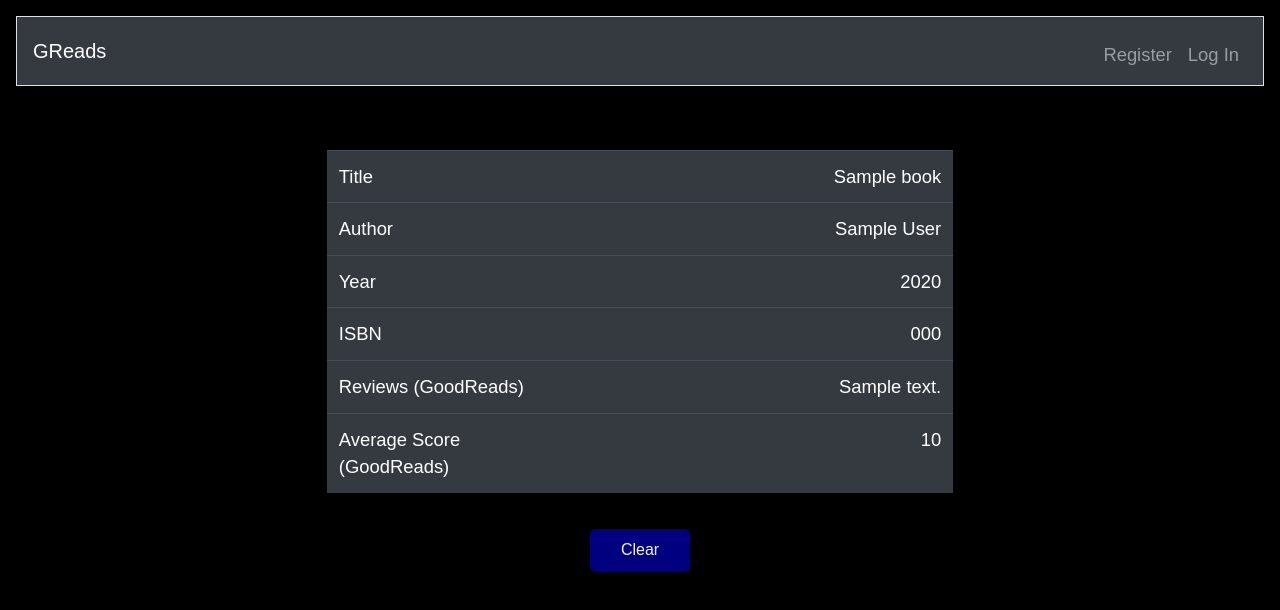
After one commit to alfiomartini/book-reviews, a Flask app: template templates/book_info.html in a window 1280 px wide. The commit adds this page. Shown: the top 610 px of the page. Run offline with Flask 2, Linux system fonts and the light colour scheme; the template is opened without the code that fills it: most values are stand-ins (such as "Sample title", 1, 10 or a date in 2020); some libraries are stand-ins or nearby versions.

Commit message:
Added first version of book info page

```diff
--- a/application.py
+++ b/application.py
@@ -1,5 +1,5 @@
 import os
-from helpers import apology, login_required, shorten_title
+from helpers import apology, login_required, shorten_title, api_book
 from flask import Flask, session, url_for, redirect, flash
 from flask import render_template, request, jsonify
 from flask_session import Session
@@ -143,6 +143,11 @@ def logout():
 def new():
     return "New Review: TODO"
 
+@app.route("/add")
+@login_required
+def new():
+    return "Add Book: TODO"
+
 @app.route("/edit")
 @login_required
 def edit():
@@ -161,7 +166,14 @@ def password():
 @app.route('/books/<string:isbn>', methods=["GET"])
 @login_required
 def books(isbn):
-    return f'Book {isbn} Info: TODO';
+    # query database to get book data
+    book = db.execute('select * from books where isbn = :isbn', {"isbn":isbn}).fetchone()
+    #print(book['isbn'], book['title'], book['author'], book['year'])
+    # query goodreads api for average rating and number of ratings
+    book_data = api_book(book, isbn)
+    print(book_data)
+    return render_template('book_info.html', book=book_data)
+    # display info ('book_info.html')
 
 
 # Utility Routes
@@ -176,9 +188,9 @@ def check():
         avail = True
     else:
         avail = False
-        print('register row', row['id'], row['name'])
+        #print('register row', row['id'], row['name'])
     isAvail =  jsonify(avail)
-    print('Available', avail)
+    #print('Available', avail)
     return isAvail
 
 @app.route('/search/<string:term>', methods=['GET'])
@@ -226,7 +238,7 @@ def search(term):
         return html
     else:
         message ='No books were found.'
-        return render_template('empty_search.html', message=message)
+        return render_template('empty.html', message=message)
 
 if __name__ == '__main__':
     app.run(debug=True)
--- a/static/styles.css
+++ b/static/styles.css
@@ -76,3 +76,45 @@ body{
   color:black;
   background-color: whitesmoke;
 }
+
+/* book-info.html */
+
+.book-container{
+  width:60%;
+  margin: auto;
+}
+
+.book-container table th{
+  width: 40%;
+  font-weight: normal;
+}
+
+.book-container table td{
+  text-align: right;
+  width: 60%
+}
+
+/* Utilities */
+
+.btn{
+  display: inline-block;
+  padding: 8px 30px;
+  color: #f4f4f4;
+  background-color: navy;
+  text-align: center;
+  margin-top: 20px;
+  border-radius: 5px;
+  text-decoration: none;
+}
+
+.btn:hover{
+  background-color: #f4f4f4;
+  color: navy;
+}
+
+.center-x{
+  /* https://css-tricks.com/quick-css-trick-how-to-center-an-object-exactly-in-the-center/ */
+  position: fixed;
+  left:50%;
+  transform: translateX(-50%);
+}
--- /dev/null
+++ b/templates/book_info.html
@@ -0,0 +1,24 @@
+{% extends "layout.html" %}
+
+{% block title %}
+    Book Info
+{% endblock %}
+
+{% block main %}
+<div class="book-container">
+  <table class="table table-dark table-hover table-responsive">
+    <tbody>
+      <tr><th> Title</th> <td>{{book['title']}}</td></tr>
+      <tr><th> Author</th> <td>{{book['author']}}</td></tr>
+      <tr><th> Year</th> <td>{{book['year']}}</td></tr>
+      <tr><th> ISBN</th> <td>{{book['isbn']}}</td></tr>
+      <tr><th> Reviews (GoodReads)</th> <td>{{book['good_reviews']}}</td></tr>
+      <tr><th> Average Score (GoodReads) </th> <td>{{book['good_avg']}}</td></tr>
+    </tbody>
+  </table>
+</div>
+<a href="/" class="btn center-x">Clear</a>
+
+{% endblock %}
+{% block scripts %}
+{% endblock %}
--- a/templates/layout.html
+++ b/templates/layout.html
@@ -59,6 +59,9 @@
                         <li class="nav-item"><a class="nav-link" href="{{url_for('edit')}}"
                             data-toggle='tooltip' title="Edit Reviews"
                             data-placement='bottom'>Edit</a></li>
+                        <li class="nav-item"><a class="nav-link" href="{{url_for('add')}}"
+                            data-toggle='tooltip' title="Add Book"
+                            data-placement='bottom'>Add</a></li>
                         <li class = "nav-item ">
                             <a  class="nav-link"  href="{{url_for('remove')}}"
                                 data-toggle="tooltip" title="Remove Reviews"
```
Also changed, not shown: helpers.py (+18 -0 lines), scripts/api_testing.py (+6 -3 lines), static/book_info.js (added), templates/empty.html (renamed from templates/empty_search.html).
